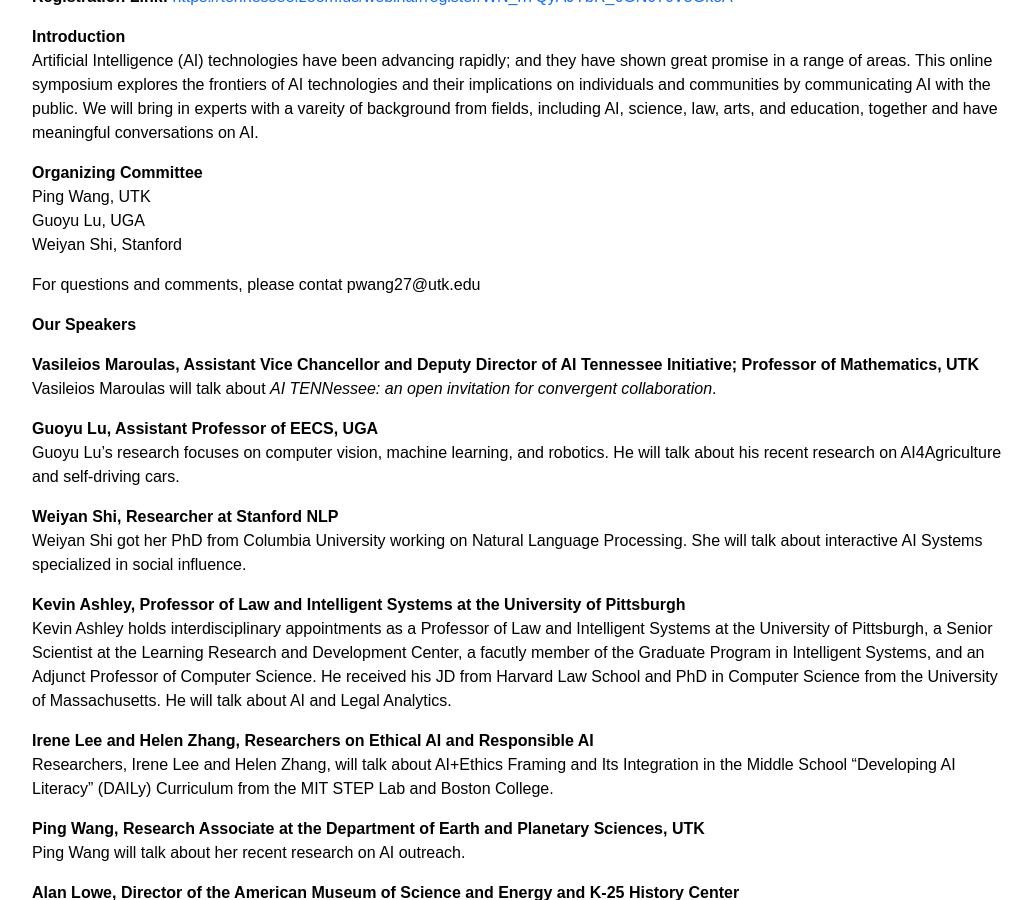
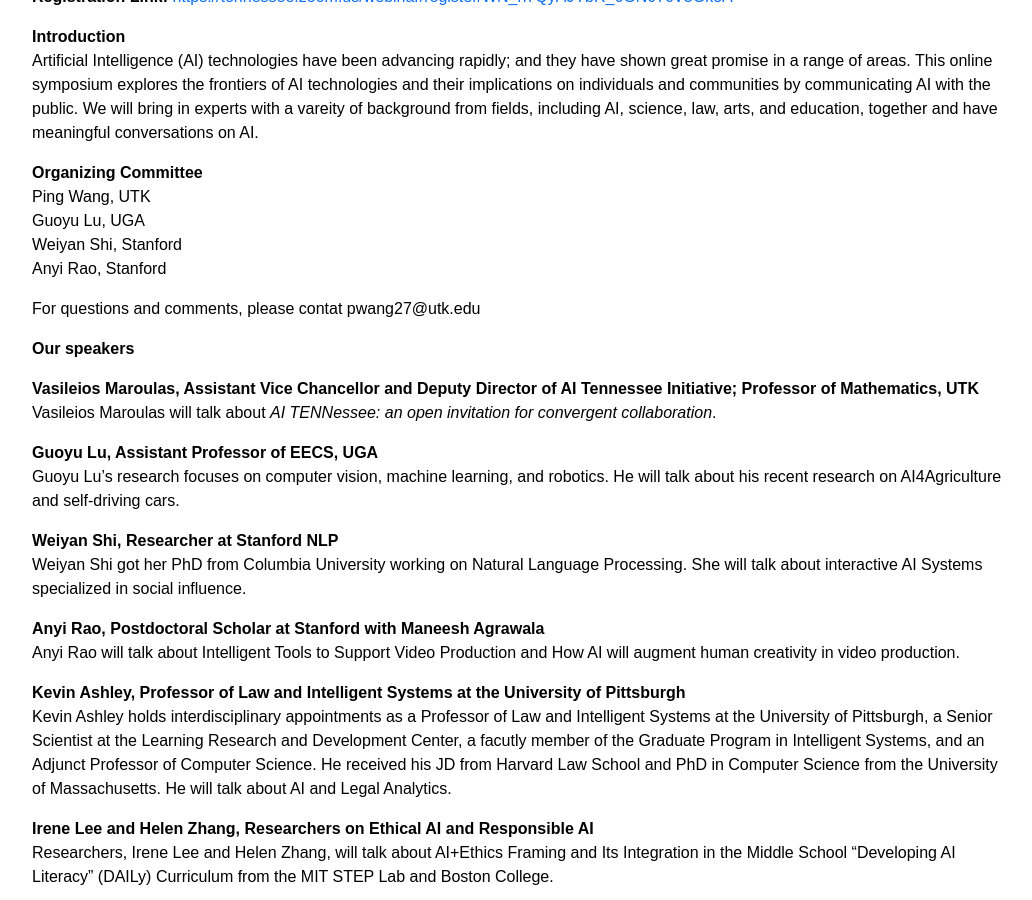
Before and after one commit to planet-ai-2023/planet-ai-2023.github.io, a Jekyll site: the page built from _posts/2024-2-26-online-symposium-on-march-22-ai-technologies-and-their-implications.md, in a window 1280 px wide and 900 px high, scrolled down 267 px. Shown: the whole window, without its empty margins (120-1152 px from the left). Built offline with Jekyll 4.4.1, drawn with Linux system fonts in a browser that asks for light colours.

Commit message:
Add files via upload

```diff
--- a/_posts/2024-2-26-online-symposium-on-march-22-ai-technologies-and-their-implications.md
+++ b/_posts/2024-2-26-online-symposium-on-march-22-ai-technologies-and-their-implications.md
@@ -18,10 +18,11 @@ Artificial Intelligence (AI) technologies have been advancing rapidly; and they
 Ping Wang, UTK
 Guoyu Lu, UGA
 Weiyan Shi, Stanford
+Anyi Rao, Stanford
 
 For questions and comments, please contat pwang27@utk.edu
 
-**Our Speakers**
+**Our speakers**
 
 **Vasileios Maroulas, Assistant Vice Chancellor and Deputy Director of AI Tennessee Initiative; Professor of Mathematics, UTK**
 Vasileios Maroulas will talk about *AI TENNessee: an open invitation for convergent collaboration*.
@@ -31,6 +32,9 @@ Guoyu Lu's research focuses on computer vision, machine learning, and robotics.
 
 **Weiyan Shi, Researcher at Stanford NLP**
 Weiyan Shi got her PhD from Columbia University working on Natural Language Processing. She will talk about interactive AI Systems specialized in social influence.
+
+**Anyi Rao, Postdoctoral Scholar at Stanford with Maneesh Agrawala**
+Anyi Rao will talk about Intelligent Tools to Support Video Production and How AI will augment human creativity in video production.
 
 **Kevin Ashley, Professor of Law and Intelligent Systems at the University of Pittsburgh**
 Kevin Ashley holds interdisciplinary appointments as a Professor of Law and Intelligent Systems at the University of Pittsburgh, a Senior Scientist at the Learning Research and Development Center, a facutly member of the Graduate Program in Intelligent Systems, and an Adjunct Professor of Computer Science. He received his JD from Harvard Law School and PhD in Computer Science from the University of Massachusetts. He will talk about AI and Legal Analytics.
```
